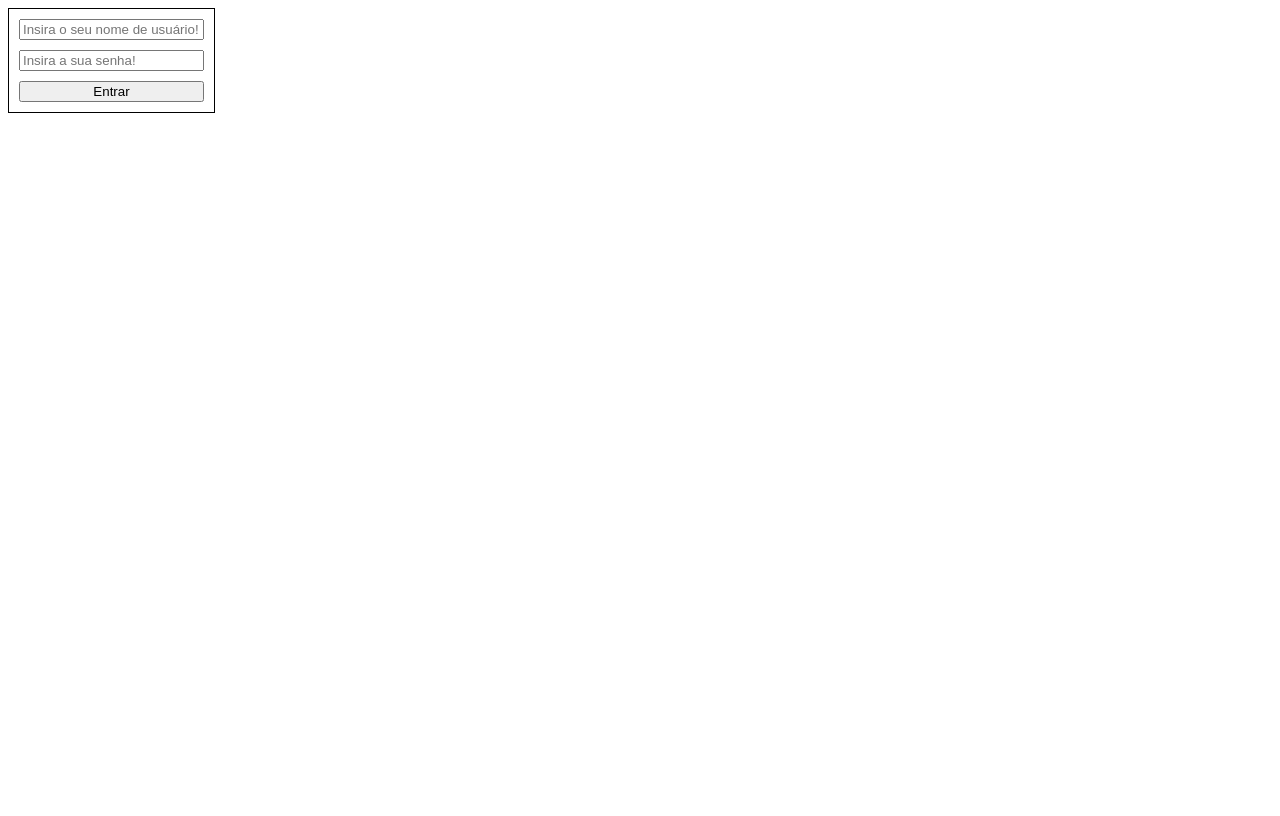
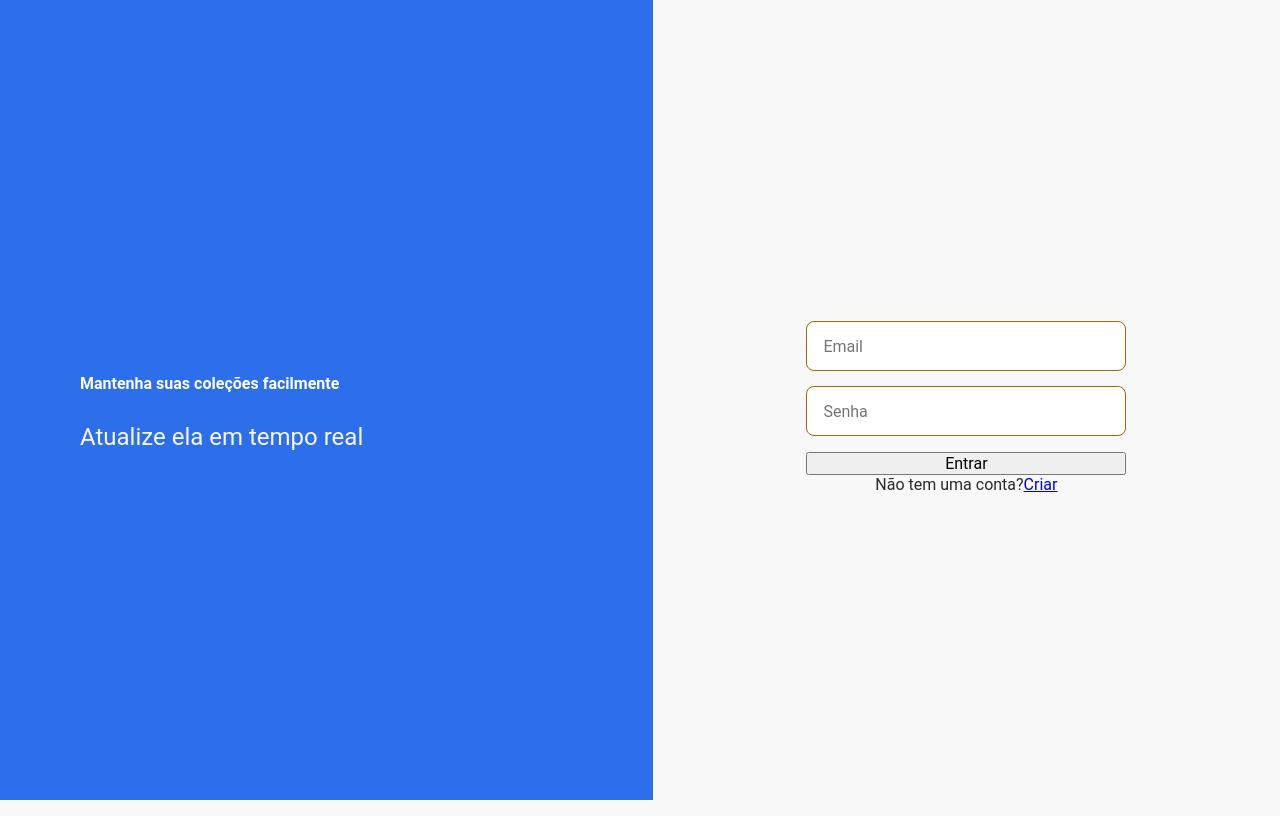
Before and after one commit to persset/manga-collection-fe, a React (Create React App) app: page / in a window 1280 px wide. Built offline with nearby package versions, Linux system fonts and the light colour scheme.

Commit message:
Added Styles to Login Page, Began Design the Signup Page

```diff
--- a/package.json
+++ b/package.json
@@ -14,6 +14,7 @@
     "@types/react-dom": "^17.0.0",
     "axios": "^0.24.0",
     "material-table": "^1.69.3",
+    "node-sass": "^6.0.1",
     "react": "^17.0.2",
     "react-dom": "^17.0.2",
     "react-router-dom": "^5.3.0",
--- a/src/App.tsx
+++ b/src/App.tsx
@@ -2,6 +2,7 @@ import { BrowserRouter, Route, Switch } from "react-router-dom";
 import { CreateAuthor } from "./pages/Author/CreateAuthor";
 import { Login } from "./pages/Authentication/Login";
 import { GetAuthors } from "./pages/Author/GetAuthors";
+import { Signup } from "./pages/Authentication/Signup";
 
 function App() {
   return (
@@ -10,6 +11,7 @@ function App() {
         <Route path="/" exact component={Login} />
         <Route path="/authors/create" exact component={CreateAuthor} />
         <Route path="/authors/get" exact component={GetAuthors} />
+        <Route path="/signup" exact component={Signup} />
       </Switch>
     </BrowserRouter>
   );
--- /dev/null
+++ b/src/components/Button.tsx
@@ -0,0 +1 @@
+import { ButtonHTMLAttributes } from "react";
--- a/src/index.tsx
+++ b/src/index.tsx
@@ -1,6 +1,8 @@
 import React from "react";
 import ReactDOM from "react-dom";
 import App from "./App";
+
+import "./styles/global.scss";
 
 ReactDOM.render(
   <React.StrictMode>
--- a/src/pages/Authentication/Login.tsx
+++ b/src/pages/Authentication/Login.tsx
@@ -1,17 +1,27 @@
-import "../../styles/login.css";
+import "../../styles/login.scss";
+import { Link } from "react-router-dom";
 
 function Login() {
   async function handleLogin() {}
+
   return (
     <div id="page-login">
+      <aside>
+        <strong>Mantenha suas coleções facilmente</strong>
+        <p>Atualize ela em tempo real</p>
+      </aside>
       <main>
         <div className="main-content">
           <form onSubmit={handleLogin}>
-            <input type="text" placeholder="Insira o seu nome de usuário!" />
-            <input type="password" placeholder="Insira a sua senha!" />
+            <input type="text" placeholder="Email" />
+            <input type="password" placeholder="Senha" />
 
             <button type="submit">Entrar</button>
           </form>
+          <p>
+            Não tem uma conta?
+            <Link to="/signup">Criar</Link>
+          </p>
         </div>
       </main>
     </div>
--- /dev/null
+++ b/src/pages/Authentication/Signup.tsx
@@ -0,0 +1,14 @@
+function Signup() {
+  return (
+    <div id="page-signup">
+      <main>
+        <div className="main-content">
+          <h1>ola</h1>
+          <h2>mundo</h2>
+        </div>
+      </main>
+    </div>
+  );
+}
+
+export { Signup };
--- /dev/null
+++ b/src/styles/global.scss
@@ -0,0 +1,17 @@
+* {
+  margin: 0;
+  padding: 0;
+  box-sizing: border-box;
+}
+
+body {
+  background: #f8f8f8;
+  color: #29292e;
+}
+
+body,
+input,
+button,
+textarea {
+  font: 400 16px "Roboto", sans-serif;
+}
--- a/src/styles/login.css
+++ /dev/null
@@ -1,24 +0,0 @@
-#page-login {
-  display: flex;
-  align-items: stretch;
-  height: 100vh;
-}
-
-.main-content {
-  display: flex;
-  flex-direction: column;
-  width: 100%;
-  max-width: 450px;
-  align-items: stretch;
-  text-align: center;
-}
-
-form {
-  display: grid;
-  grid-template-columns: 1fr;
-  grid-template-rows: repeat(2, 1fr);
-  grid-column-gap: 0px;
-  grid-row-gap: 10px;
-  padding: 10px;
-  border: solid 1px;
-}
--- /dev/null
+++ b/src/styles/login.scss
@@ -0,0 +1,67 @@
+#page-login {
+  display: flex;
+  align-items: stretch;
+  height: 100vh;
+
+  aside {
+    flex: 7;
+
+    background: #2d6eeb;
+    color: #fff;
+
+    display: flex;
+    flex-direction: column;
+    justify-content: center;
+
+    padding: 120px 80px;
+
+    strong {
+      font: 700 36px;
+      line-height: 42px;
+      margin-top: 16px;
+    }
+
+    p {
+      font-size: 24px;
+      line-height: 32px;
+      margin-top: 16px;
+      color: #f8f8f8;
+    }
+  }
+  main {
+    flex: 8;
+
+    padding: 0 32px;
+
+    display: flex;
+    align-items: center;
+    justify-content: center;
+  }
+  .main-content {
+    display: flex;
+    flex-direction: column;
+    width: 100%;
+    max-width: 320px;
+    align-items: stretch;
+    text-align: center;
+
+    form {
+      input {
+        height: 50px;
+        border-radius: 8px;
+        padding: 0 16px;
+        background: #fff;
+        border: 1px solid #9e6c00;
+        margin-top: 15px;
+      }
+      button {
+        margin-top: 16px;
+      }
+
+      button,
+      input {
+        width: 100%;
+      }
+    }
+  }
+}
```
Also changed, not shown: src/styles/global.css (deleted), 1 other file (tests, documents, lock files or other folders).
